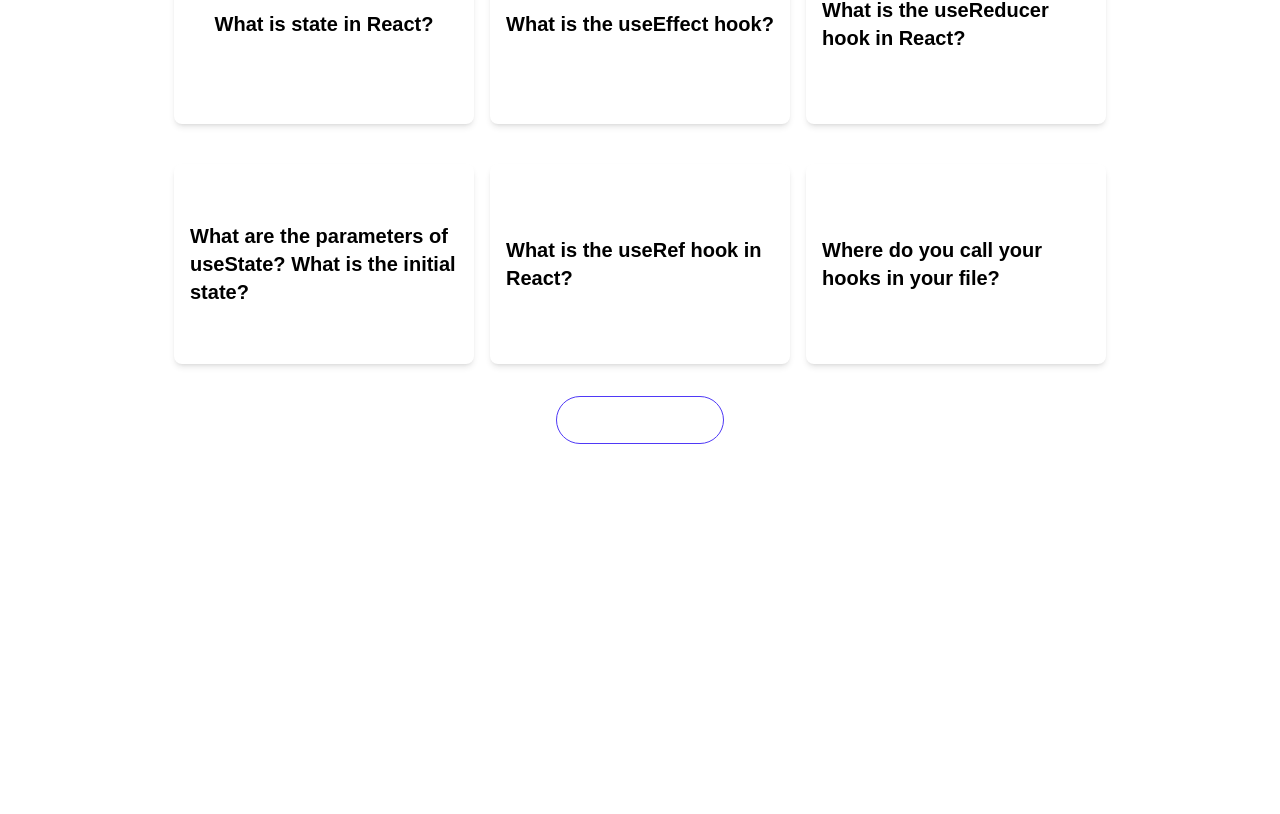
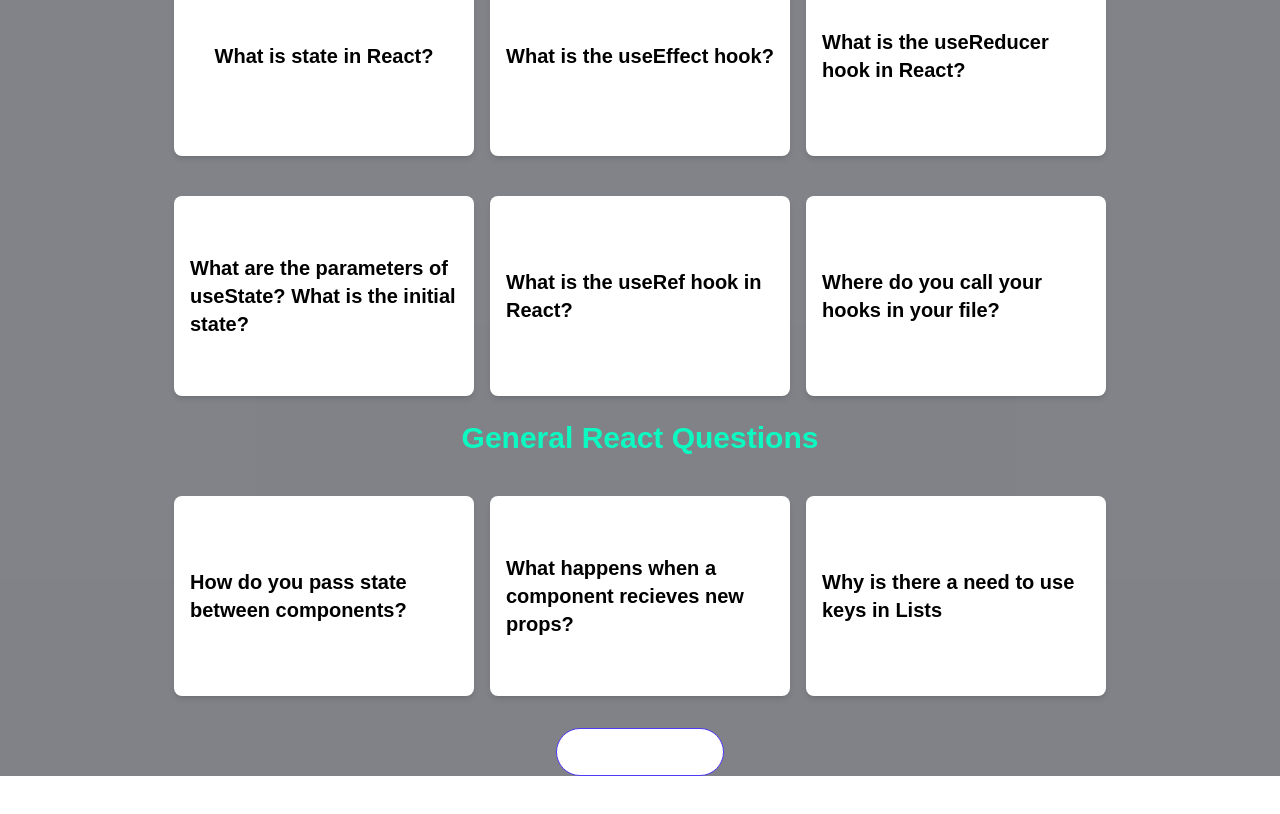
Before and after one commit to Dburrall/flashcards, a Next.js app: page /React/ReactBeginner in a window 1280 px wide. Shown: the part 692-1506 px from the top of the page. Before the commit the page ends 1136 px from the top, so only its background shows below. Built offline with nearby package versions, Linux system fonts and the light colour scheme.

Commit message:
Updated styles all around for the site. Added Cards to React and a new section

```diff
--- a/app/Drupal/page.tsx
+++ b/app/Drupal/page.tsx
@@ -0,0 +1,41 @@
+import React from "react";
+
+import Link from "next/link";
+
+const ReactPage = () => {
+	return (
+		<div className='grid grid-rows-[20px_1fr_20px] items-center justify-items-center min-h-screen p-8 pb-20 gap-16 sm:p-20 font-[family-name:var(--font-geist-sans)]'>
+			<main className='flex flex-col gap-[32px] row-start-2 items-center sm:items-start'>
+				<h1 className='text-3xl bold text-[#0077b5]'>Drupal</h1>
+
+				<div className='flex gap-4 items-center flex-col sm:flex-row'>
+					<Link
+						href='/React/ReactBeginner'
+						className='rounded-full border border-[#0077b5] transition-colors flex items-center justify-center hover:bg-[#5B9BD5] dark:hover:text-black hover:border-transparent font-medium text-sm sm:text-base h-10 sm:h-12 px-4 sm:px-5 w-full sm:w-auto md:w-[158px]'>
+						Beginner
+					</Link>
+					<Link
+						className='rounded-full border border-[#F97316] transition-colors flex items-center justify-center hover:bg-[#F97316]  hover:border-transparent font-medium text-sm sm:text-base h-10 sm:h-12 px-4 sm:px-5 w-full sm:w-auto md:w-[158px]'
+						href='/React/ReactIntermediate'>
+						Intermediate
+					</Link>
+
+					<Link
+						className='rounded-full border border-[#10B981] transition-colors flex items-center justify-center hover:bg-[#10B981] dark:hover:text-black hover:border-transparent font-medium text-sm sm:text-base h-10 sm:h-12 px-4 sm:px-5 w-full sm:w-auto md:w-[158px]'
+						href='https://nextjs.org/docs?utm_source=create-next-app&utm_medium=appdir-template-tw&utm_campaign=create-next-app'>
+						Study sheet
+					</Link>
+
+					<Link
+						href='/'
+						className='rounded-full border border-indigo-600  transition-colors flex items-center justify-center hover:bg-indigo-600 hover:text-white hover:border-transparent font-medium text-sm sm:text-base h-10 sm:h-12 px-4 sm:px-5 w-full sm:w-auto md:w-[158px]'>
+						Homepage
+					</Link>
+				</div>
+			</main>
+			<footer className='row-start-3 flex gap-[24px] flex-wrap items-center justify-center'></footer>
+		</div>
+	);
+};
+
+export default ReactPage;
--- a/app/Javascript/page.tsx
+++ b/app/Javascript/page.tsx
@@ -0,0 +1,41 @@
+import React from "react";
+
+import Link from "next/link";
+
+const ReactPage = () => {
+	return (
+		<div className='grid grid-rows-[20px_1fr_20px] items-center justify-items-center min-h-screen p-8 pb-20 gap-16 sm:p-20 font-[family-name:var(--font-geist-sans)]'>
+			<main className='flex flex-col gap-[32px] row-start-2 items-center sm:items-start'>
+				<h1 className='text-3xl bold text-[#f7df1e] '>Javascript</h1>
+
+				<div className='flex gap-4 items-center flex-col sm:flex-row'>
+					<Link
+						href='/React/ReactBeginner'
+						className='rounded-full border border-[#f7df1e] transition-colors flex items-center justify-center hover:bg-[#5B9BD5] dark:hover:text-black hover:border-transparent font-medium text-sm sm:text-base h-10 sm:h-12 px-4 sm:px-5 w-full sm:w-auto md:w-[158px]'>
+						Beginner
+					</Link>
+					<Link
+						className='rounded-full border border-[#F97316] transition-colors flex items-center justify-center hover:bg-[#F97316]  hover:border-transparent font-medium text-sm sm:text-base h-10 sm:h-12 px-4 sm:px-5 w-full sm:w-auto md:w-[158px]'
+						href='/React/ReactIntermediate'>
+						Intermediate
+					</Link>
+
+					<Link
+						className='rounded-full border border-[#10B981] transition-colors flex items-center justify-center hover:bg-[#10B981] dark:hover:text-black hover:border-transparent font-medium text-sm sm:text-base h-10 sm:h-12 px-4 sm:px-5 w-full sm:w-auto md:w-[158px]'
+						href='https://nextjs.org/docs?utm_source=create-next-app&utm_medium=appdir-template-tw&utm_campaign=create-next-app'>
+						Study sheet
+					</Link>
+
+					<Link
+						href='/'
+						className='rounded-full border border-indigo-600  transition-colors flex items-center justify-center hover:bg-indigo-600 hover:text-white hover:border-transparent font-medium text-sm sm:text-base h-10 sm:h-12 px-4 sm:px-5 w-full sm:w-auto md:w-[158px]'>
+						Homepage
+					</Link>
+				</div>
+			</main>
+			<footer className='row-start-3 flex gap-[24px] flex-wrap items-center justify-center'></footer>
+		</div>
+	);
+};
+
+export default ReactPage;
--- a/app/React/ReactBeginner/page.tsx
+++ b/app/React/ReactBeginner/page.tsx
@@ -8,8 +8,8 @@ import Link from "next/link";
 
 const ReactCards = () => {
 	return (
-		<div>
-			<h1 className='flex justify-center mb-6 mt-6 font-bold text-2xl'>
+		<div className='bg-[#03071280]  mt-12'>
+			<h1 className='flex justify-center mb-6 mt-6 font-bold text-3xl text-fuchsia-400'>
 				The Basics
 			</h1>
 			<div className='flex justify-center items-center '>
@@ -103,7 +103,7 @@ const ReactCards = () => {
 
 			{/* START OF HOOKS SECTION  */}
 
-			<h2 className='flex justify-center mb-6 mt-6 font-bold text-2xl'>
+			<h2 className='flex justify-center mb-6 mt-6 font-bold text-3xl text-[#5B9BD5]'>
 				Hooks in React
 			</h2>
 			<div className='flex justify-center items-center mt-10 '>
@@ -201,9 +201,81 @@ const ReactCards = () => {
 					/>
 				</div>
 			</div>
+			{/* START OF GENERAL QUESTIONS */}
+			<h2 className='flex justify-center mb-6 mt-6 font-bold text-3xl text-[#0cfac2]'>
+				General React Questions
+			</h2>
+			<div className='flex justify-center items-center mt-10 '>
+				<div className='grid gird-cols-1 md:grid md:grid-cols-2 lg:grid lg:grid-cols-3 gap-4 '>
+					<Flashcard
+						front={
+							<h2 className='text-xl font-bold text-black '>
+								How do you pass state between components?
+							</h2>
+						}
+						back={
+							<div className='block'>
+								<p className='text-md text-gray-700'>
+									The easiest way is to move the state to a common parent and
+									pass it down through props.
+								</p>
+								<a
+									className='text-blue-600 underline hover:text-blue-800'
+									href='https://react.dev/learn/sharing-state-between-components'
+									target='_blank'>
+									Explanation
+								</a>
+							</div>
+						}
+					/>
+					<Flashcard
+						front={
+							<h2 className='text-xl font-bold text-black '>
+								What happens when a component recieves new props?
+							</h2>
+						}
+						back={
+							<ul className='text-md text-gray-700'>
+								<li>1. Props are updated</li>
+								<li>2. Component re-renders</li>
+								<li>3. Effects may rerun</li>
+								<a
+									className='text-blue-600 underline hover:text-blue-800'
+									href='https://www.zhenghao.io/posts/react-rerender'
+									target='_blank'>
+									{" "}
+									Explanation
+								</a>
+							</ul>
+						}
+					/>
+					<Flashcard
+						front={
+							<h2 className='text-xl font-bold text-black '>
+								Why is there a need to use keys in Lists
+							</h2>
+						}
+						back={
+							<div className='block'>
+								<p className='text-md text-gray-700'>
+									Keys are unique identifiers that help React know which list
+									item to re-render and swap out.
+								</p>
+								<a
+									className='text-blue-600 underline hover:text-blue-800'
+									href='https://react.dev/learn/rendering-lists'
+									target='_blank'>
+									Explanation
+								</a>
+							</div>
+						}
+					/>
+				</div>
+			</div>
+
 			<Link
 				href='/'
-				className='rounded-full white border border-indigo-600 transition-colors flex items-center justify-center bg-white text-background gap-2  dark:hover:bg-[black] dark:hover:text-white font-medium text-sm sm:text-base h-10 md:w-42 mx-auto mt-8 sm:h-12 px-4 sm:px-5 w-32'>
+				className='rounded-full white border border-indigo-600 transition-colors flex items-center justify-center bg-white text-background gap-2  dark:hover:bg-[black] dark:hover:text-white font-medium text-sm sm:text-base h-10 md:w-42 mx-auto mt-8 sm:h-12 px-4 sm:px-5 w-32 mb-12'>
 				Homepage
 			</Link>
 		</div>
--- a/app/React/page.tsx
+++ b/app/React/page.tsx
@@ -1,5 +1,4 @@
 import React from "react";
-import { FlashCardArray } from "react-flashcards";
 
 import Link from "next/link";
 
@@ -7,7 +6,7 @@ const ReactPage = () => {
 	return (
 		<div className='grid grid-rows-[20px_1fr_20px] items-center justify-items-center min-h-screen p-8 pb-20 gap-16 sm:p-20 font-[family-name:var(--font-geist-sans)]'>
 			<main className='flex flex-col gap-[32px] row-start-2 items-center sm:items-start'>
-				<h1 className='text-2xl'>React</h1>
+				<h1 className='text-3xl text-[#5B9BD5] bold'>React</h1>
 
 				<div className='flex gap-4 items-center flex-col sm:flex-row'>
 					<Link
--- a/app/page.tsx
+++ b/app/page.tsx
@@ -21,17 +21,13 @@ export default function Home() {
 					</Link>
 					<a
 						className='rounded-full border border-[#f7df1e] transition-colors flex items-center justify-center hover:bg-[#f7df1e] dark:hover:text-black hover:border-transparent font-medium text-sm sm:text-base h-10 sm:h-12 px-4 sm:px-5 w-full sm:w-auto md:w-[158px]'
-						href='https://nextjs.org/docs?utm_source=create-next-app&utm_medium=appdir-template-tw&utm_campaign=create-next-app'
-						target='_blank'
-						rel='noopener noreferrer'>
+						href='/Javascript'>
 						Javascript
 					</a>
 
 					<a
 						className='rounded-full  border border-[#0077b5] transition-colors flex items-center justify-center hover:bg-[#0077b5]  dark:hover:text-black hover:border-transparent font-medium text-sm sm:text-base h-10 sm:h-12 px-4 sm:px-5 w-full sm:w-auto md:w-[158px]'
-						href='https://nextjs.org/docs?utm_source=create-next-app&utm_medium=appdir-template-tw&utm_campaign=create-next-app'
-						target='_blank'
-						rel='noopener noreferrer'>
+						href='/Drupal'>
 						Drupal
 					</a>
 				</div>
--- a/package.json
+++ b/package.json
@@ -6,7 +6,8 @@
 		"dev": "next dev --turbopack",
 		"build": "next build",
 		"start": "next start",
-    "lint": "next lint"
+		"lint": "next lint",
+		"rebase": "git pull origin main --rebase"
 	},
 	"dependencies": {
 		"framer-motion": "^12.9.2",
```
Also changed, not shown: public/state.png (added). Lines whose indentation alone changed are shown as unchanged.
